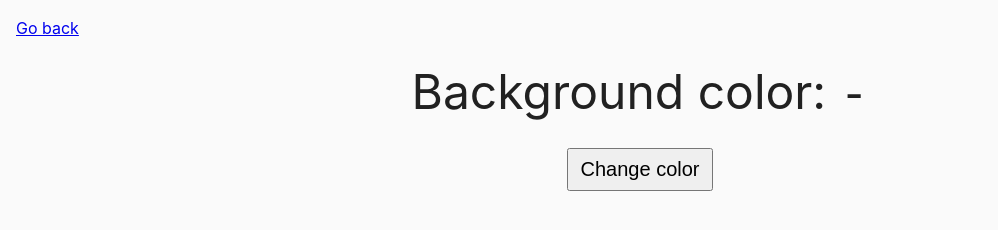
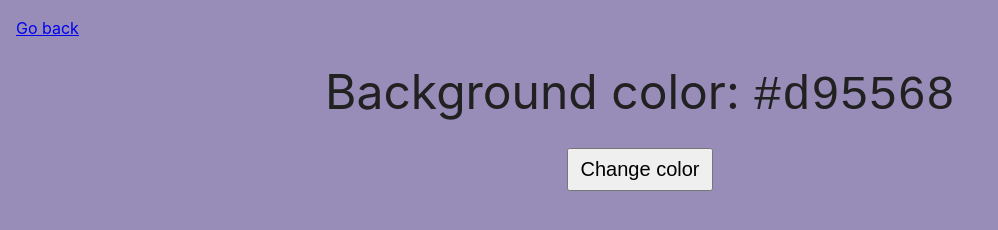
Before and after one commit to IrynaSokolovska/goit-js-hw-06, a plain HTML site: page src/task-09.html in a window 1280 px wide. Both pictures are taken after a click on the button "Change color". Shown: the whole page, without its empty margins (0-998 px from the left). Drawn offline with Linux system fonts and the light colour scheme.

Commit message:
add task9

```diff
--- a/src/js/task-09.js
+++ b/src/js/task-09.js
@@ -3,3 +3,14 @@ function getRandomHexColor() {
     .toString(16)
     .padStart(6, 0)}`;
 }
+
+
+const bodyEl = document.querySelector("body");
+const btnEl = document.querySelector(".change-color");
+const spanEl = document.querySelector(".color");
+
+btnEl.addEventListener("click", (event) => {
+  // console.log(event.target);
+  bodyEl.style.backgroundColor = getRandomHexColor();
+  spanEl.textContent = getRandomHexColor();
+});
```
Also changed, not shown: src/index.html (+2 -2 lines).
